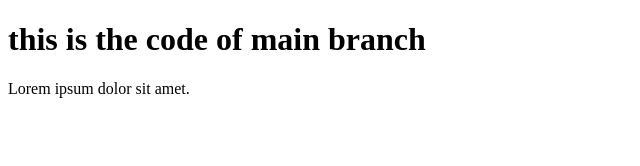
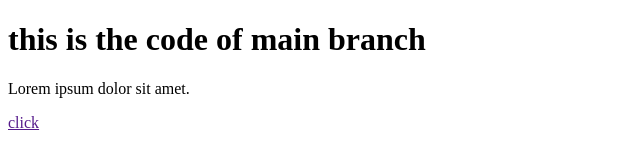
Before and after one commit to sureshjoshi88/learning-git, a plain HTML site: page index.html in a window 1280 px wide. Shown: the full height of the page, 0-640 px from the left. Drawn offline with Linux system fonts and the light colour scheme.

Commit message:
add new anker tag

```diff
--- a/index.html
+++ b/index.html
@@ -8,5 +8,6 @@
 <body>
     <h1>this is the code of main branch</h1>
     <p>Lorem ipsum dolor sit amet.</p>
+    <a href="">click</a>
 </body>
 </html>
```
